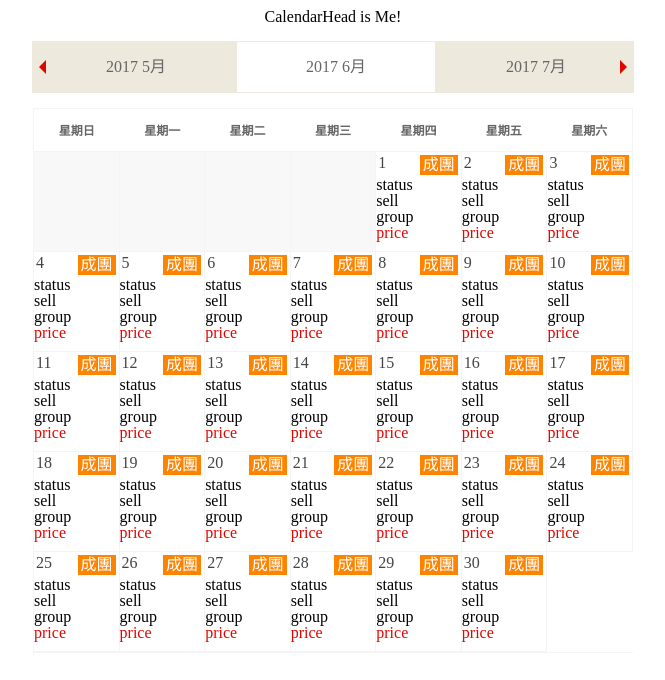
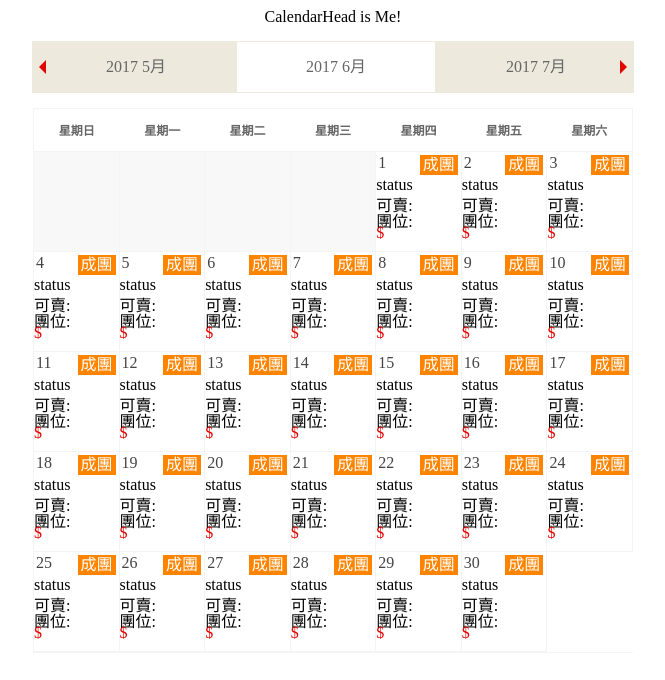
Before and after one commit to cwchang93/reactCalendar, a React app: page / in a window 1280 px wide. Shown: the top 680 px of the page, without its empty margins (307-972 px from the left). Built offline with nearby package versions, Linux system fonts and the light colour scheme.

Commit message:
before adding rendering data func

```diff
--- a/src/components/calendarBody.jsx
+++ b/src/components/calendarBody.jsx
@@ -222,7 +222,7 @@ class CalendarBody extends Component {
                 return (
                     <div
                         id={`${nowYear}/${nowMonth.length == 1 ? '0' : ''}${nowMonth}/${
-                            i + 1 < 10 ? '0' : ''
+                            i + 1 < 10 ? '0' : '' // 個位數時加0
                         }${i + 1}`}
                         className="day"
                     >
@@ -232,9 +232,9 @@ class CalendarBody extends Component {
                         </div>
                         <div className="details">
                             <span className="status">status</span>
-                            <span className="sell">sell</span>
-                            <span className="group">group</span>
-                            <span className="price">price</span>
+                            <span className="sell">可賣:</span>
+                            <span className="group">團位:</span>
+                            <span className="price">$</span>
                         </div>
                     </div>
                 );
```
